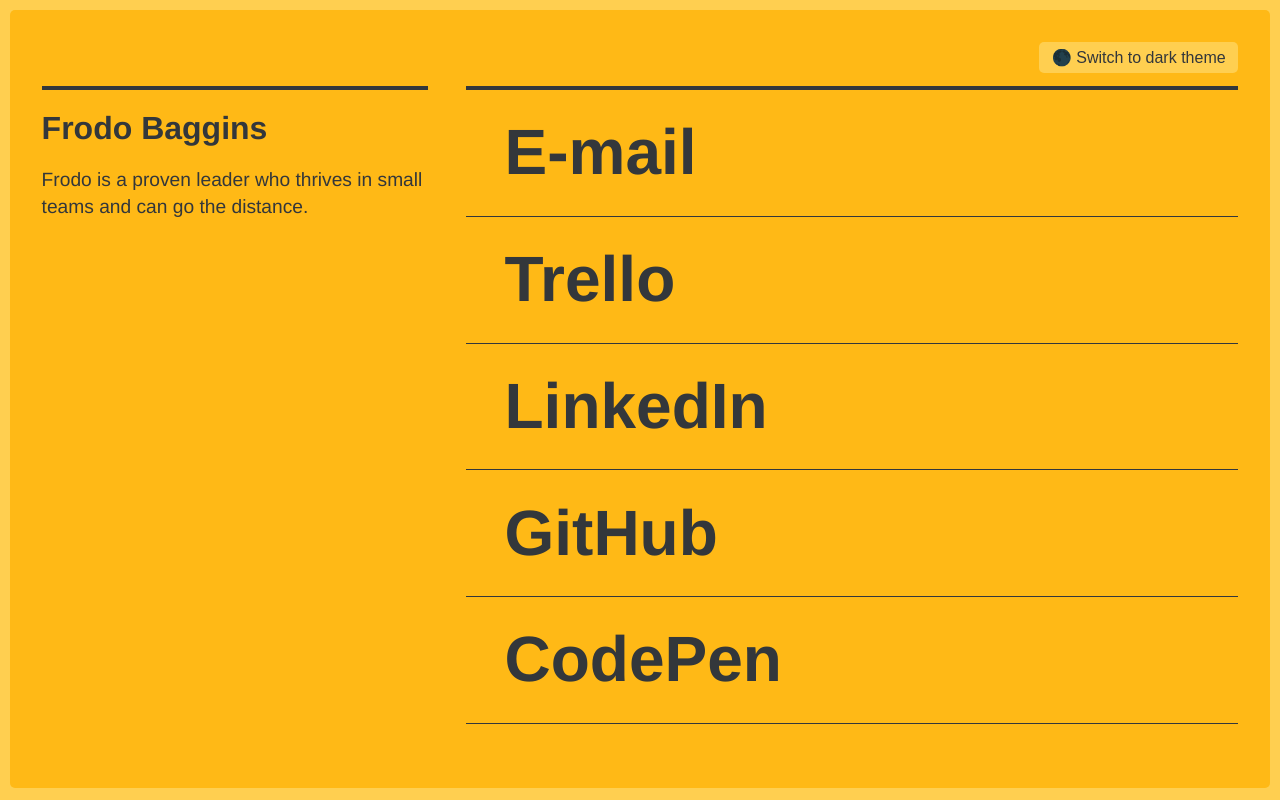
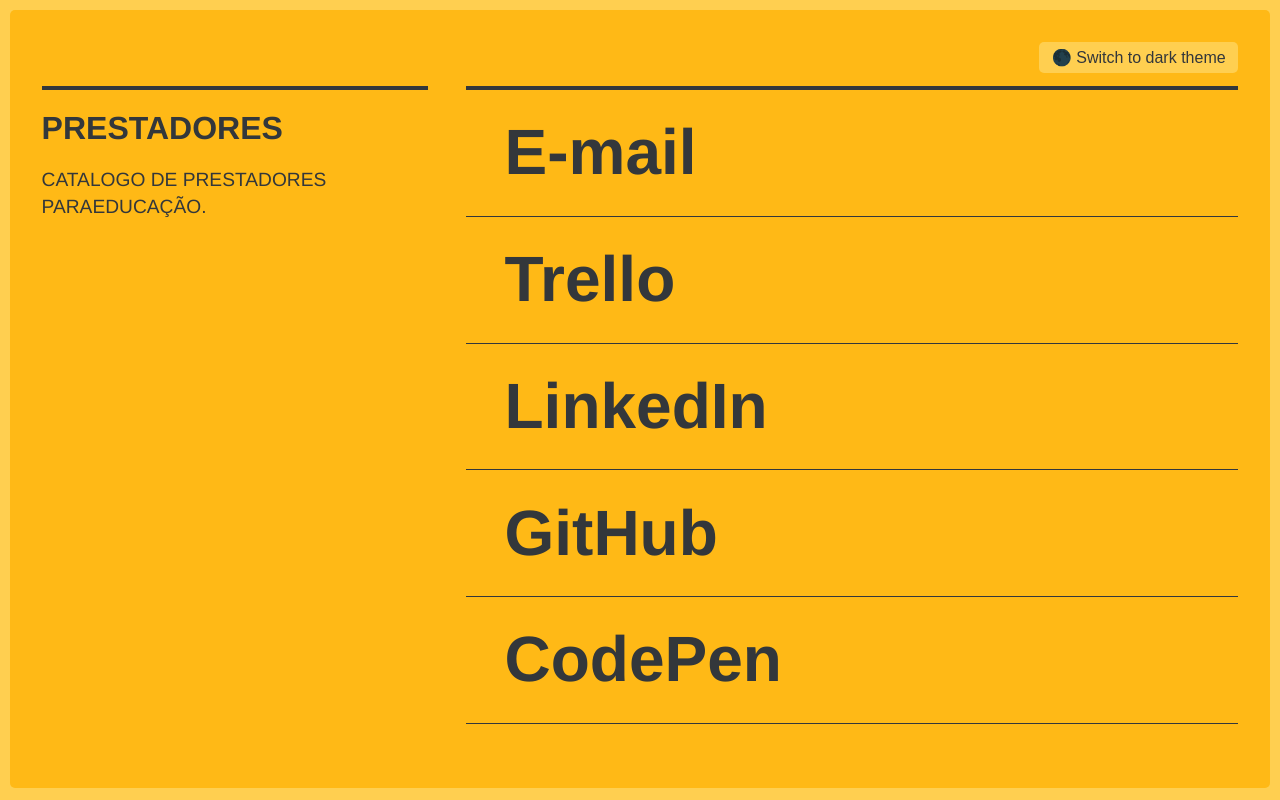
Before and after one commit to lududuludu/site_teste, a plain HTML site: page index.html in a window 1280 px wide. Drawn offline with Linux system fonts and the light colour scheme; files that its build step writes are made by us from their sources; files whose address does not match are found by name; a web font is replaced by a local one.

Commit message:
Update index.html

```diff
--- a/index.html
+++ b/index.html
@@ -38,8 +38,8 @@
     </header>
     <main>
       <section class="about">
-        <h1>Frodo Baggins</h1>
-        <p>Frodo is a proven leader who thrives in small teams and can go the distance.</p>
+        <h1>PRESTADORES</h1>
+        <p>CATALOGO DE PRESTADORES PARAEDUCAÇÃO.</p>
       </section>
       <nav class="links">
         <!-- Update <a href=""> to point to your accounts -->
```
